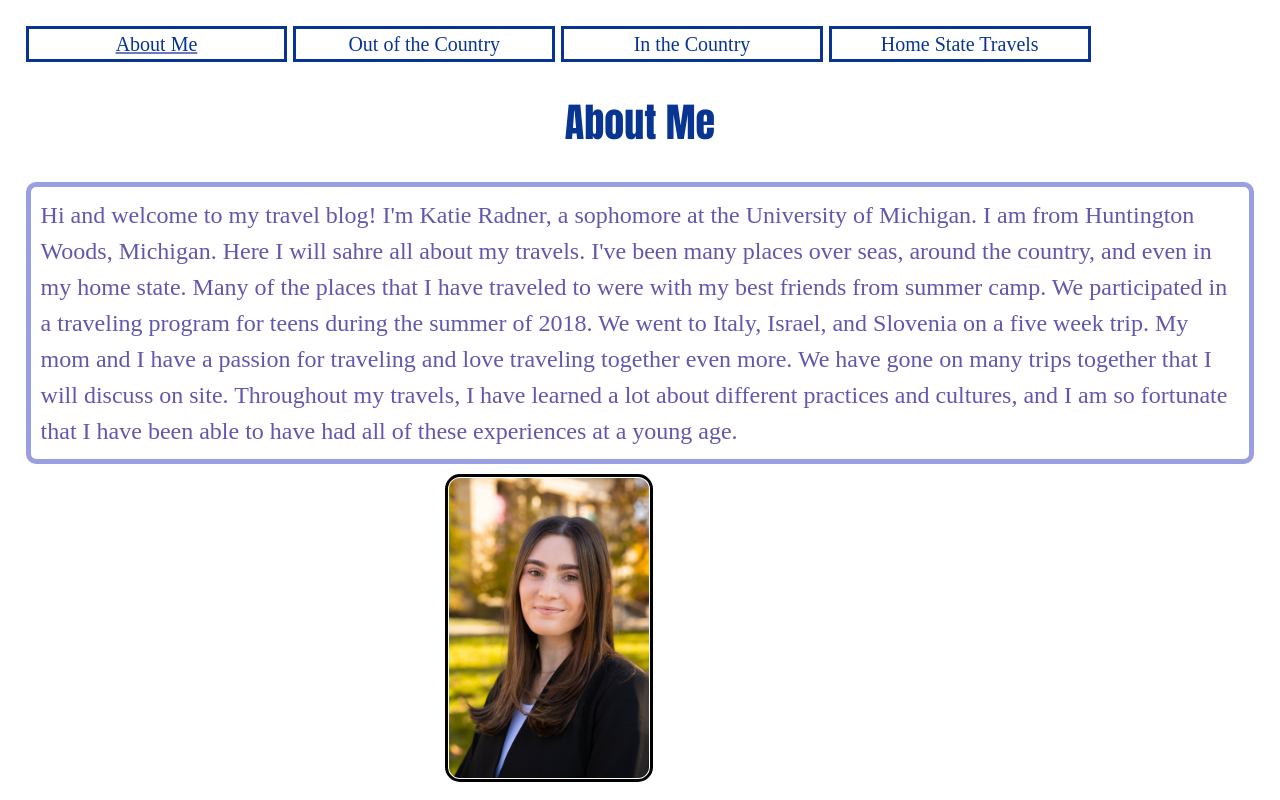
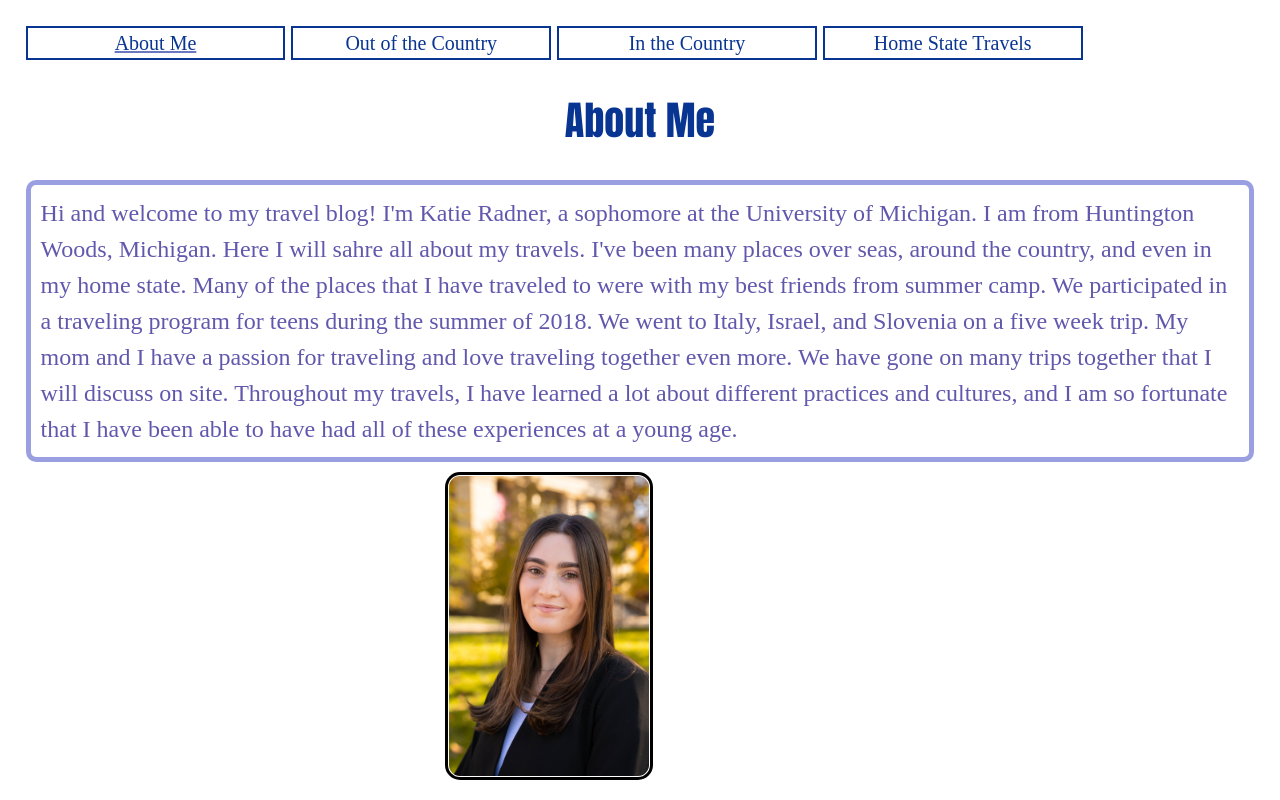
Before and after one commit to karadner/portfolio-checkpoint3, a plain HTML site: page index.html in a window 1280 px wide. Shown: the top 800 px of the page. Drawn offline with Linux system fonts and the light colour scheme.

Commit message:
Add files via upload

```diff
--- a/css/style.css
+++ b/css/style.css
@@ -52,7 +52,7 @@ nav li{
 	text-align: center;
 	font-family: Bookman;
 	font-size: 20px;
-	border: 3px #093592 solid;
+	border: 2px #093592 solid;
 
 
 }
```
